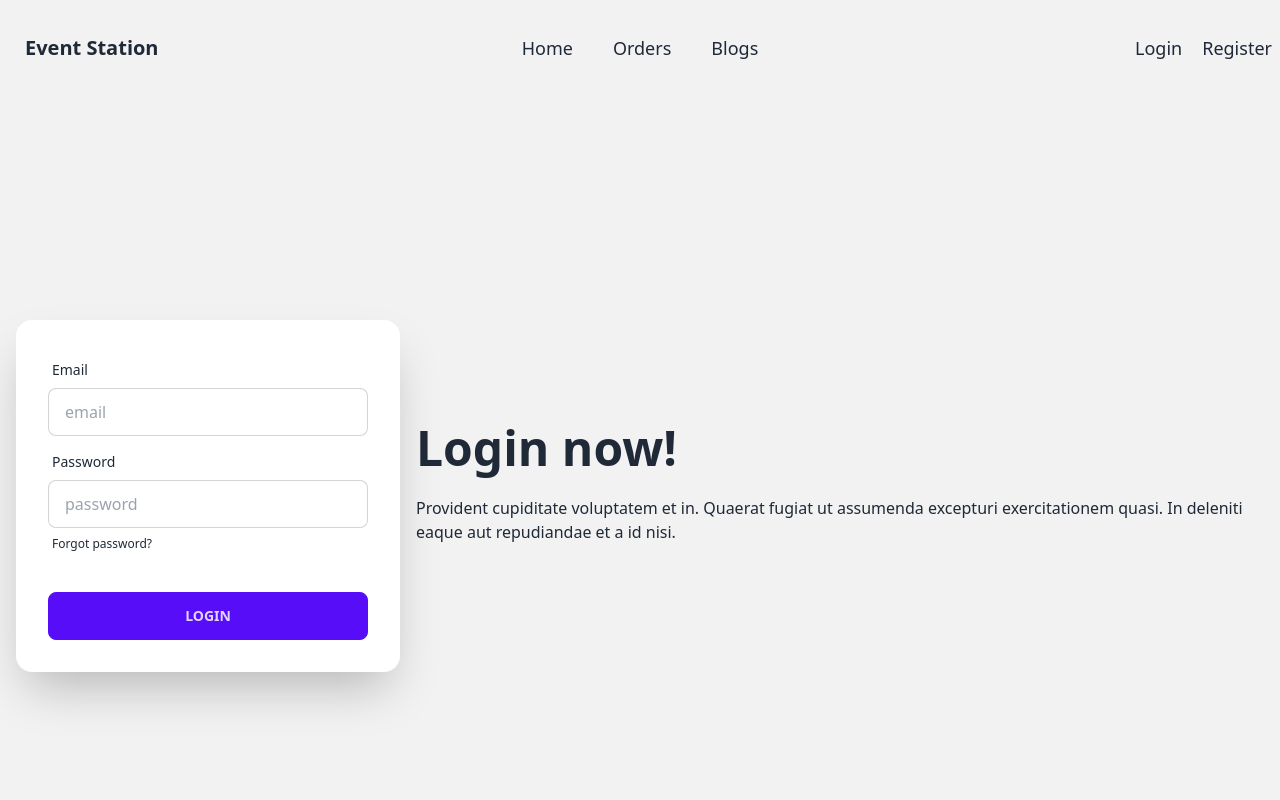
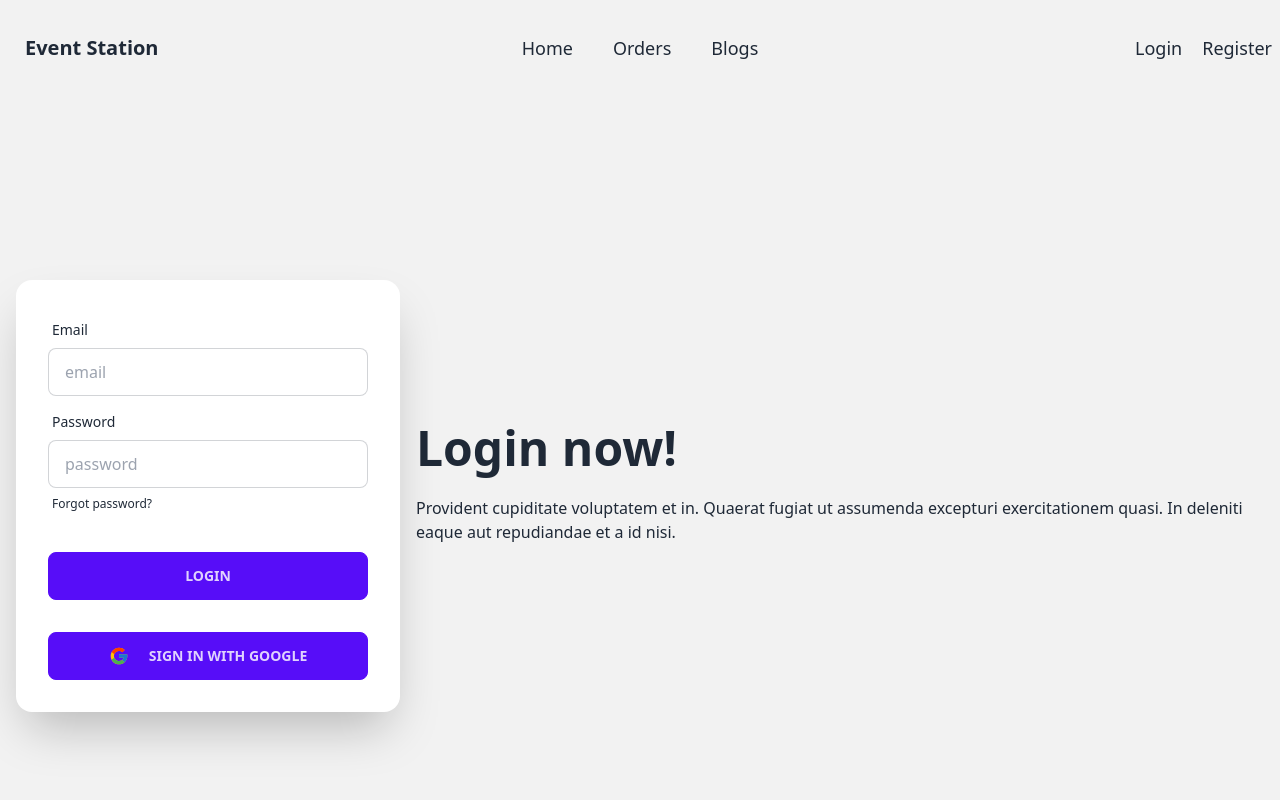
Before and after one commit to Afridi017018/Event-Management, a React (Vite) app: page /login in a window 1280 px wide. Shown: the top 800 px of the page. Built offline with nearby package versions, Linux system fonts and the light colour scheme.

Commit message:
added googleSignAuth

```diff
--- a/package.json
+++ b/package.json
@@ -13,6 +13,7 @@
     "firebase": "^10.4.0",
     "react": "^18.2.0",
     "react-dom": "^18.2.0",
+    "react-icons": "^4.11.0",
     "react-router-dom": "^6.16.0"
   },
   "devDependencies": {
--- a/src/components/providers/AuthProvider.jsx
+++ b/src/components/providers/AuthProvider.jsx
@@ -1,10 +1,11 @@
 import React, { createContext } from 'react';
-import { getAuth, createUserWithEmailAndPassword, updateProfile, signInWithEmailAndPassword } from "firebase/auth";
+import { getAuth, createUserWithEmailAndPassword, updateProfile, signInWithEmailAndPassword, GoogleAuthProvider, signInWithPopup } from "firebase/auth";
 import app from '../../firbase/firebase.config';
 
 export const AuthContext = createContext()
 
 const auth = getAuth(app)
+const googleProvider = new GoogleAuthProvider();
 
 const AuthProvider = ({ children }) => {
 
@@ -18,15 +19,20 @@ const AuthProvider = ({ children }) => {
         })
     }
 
-    const signIn = (email,password)=>{
+    const signIn = (email, password) => {
         return signInWithEmailAndPassword(auth, email, password)
 
+    }
+
+    const signInGoogle = () => {
+        return signInWithPopup(auth, googleProvider)
     }
 
     const authInfo = {
         createUser,
         updateUser,
-        signIn
+        signIn,
+        signInGoogle
 
     }
 
--- a/src/page/Login/Login.jsx
+++ b/src/page/Login/Login.jsx
@@ -1,10 +1,11 @@
 import React from 'react';
 import { useContext } from 'react';
 import { AuthContext } from '../../components/providers/AuthProvider';
+import { FcGoogle } from "react-icons/fc";
 
 const Login = () => {
 
-    const {signIn} = useContext(AuthContext);
+    const {signIn, signInGoogle} = useContext(AuthContext);
 
     const handleLogin = async (e)=>{
         e.preventDefault();
@@ -16,6 +17,15 @@ const Login = () => {
         //  console.log(email, password);
         const login = await signIn(email,password);
         console.log(login.user)
+     }
+
+     const handleGoogleLogin =async (e)=>{
+        e.preventDefault();
+
+
+        const login = await signInGoogle();
+        console.log(login.user)
+
      }
 
     return (
@@ -49,6 +59,11 @@ const Login = () => {
                             <div className="form-control mt-6">
                                 <button className="btn btn-primary">Login</button>
                             </div>
+
+                            <div onClick={handleGoogleLogin} className="mt-6 btn btn-primary flex gap-5 justify-center">
+                                  <div className='text-xl'><FcGoogle /></div>
+                                <div>Sign In With Google</div>
+                            </div>
                         </form>
                     </div>
                 </div>
```
Also changed, not shown: 1 other file (tests, documents, lock files or other folders).
